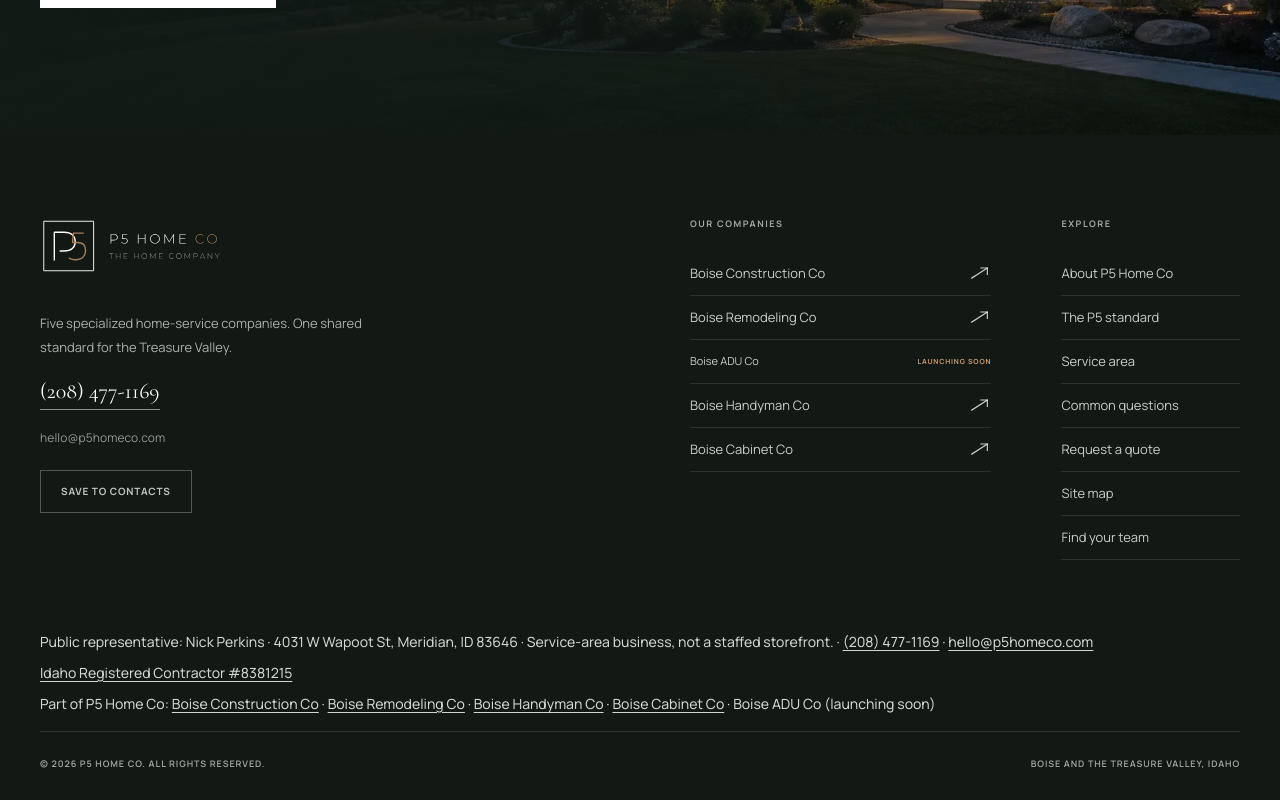
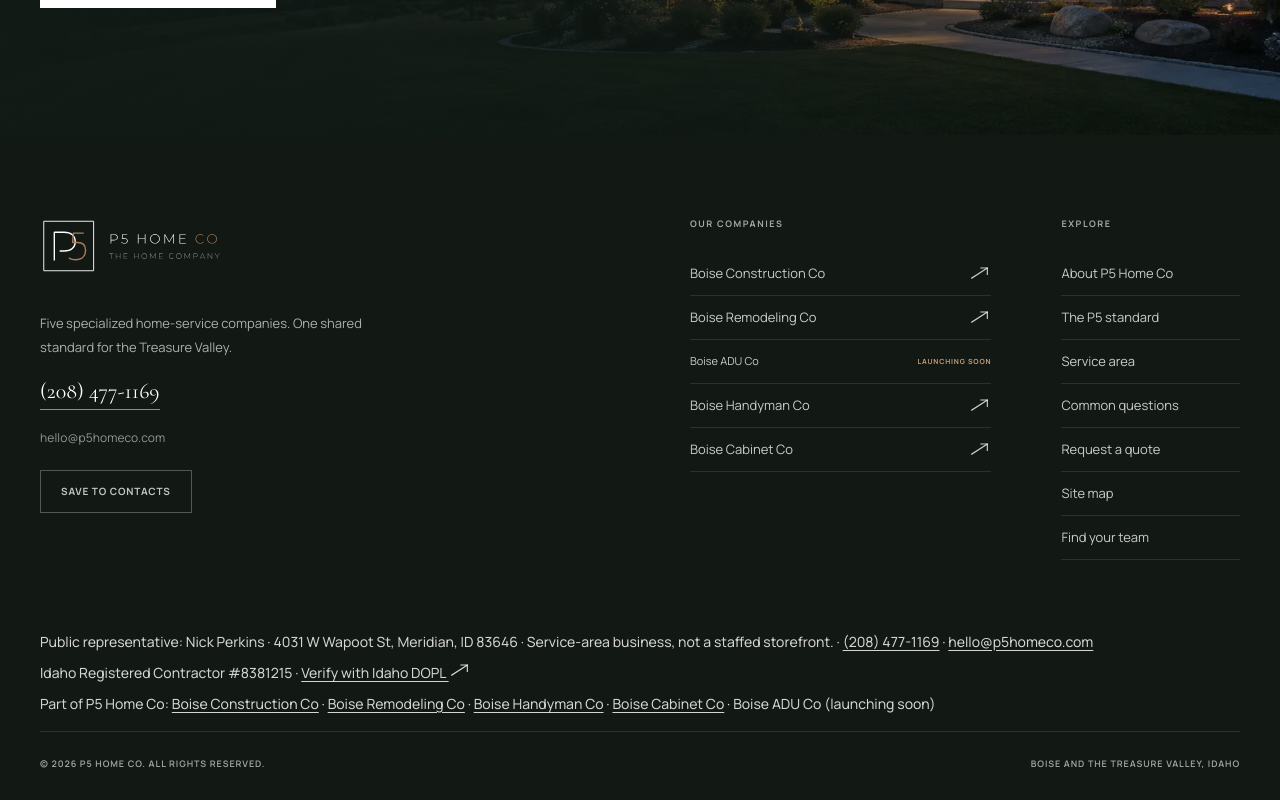
Before and after one commit to webiq1206/p5-home-co, a Next.js app: page / in a window 1280 px wide. Shown: the part 10399-11199 px from the top of the page. Built offline with nearby package versions, Linux system fonts and the light colour scheme.

Commit message:
Keep the registration number outside the DOPL verify link.
showVerifyLink defaults on, and only the quote and thanks pages turn it off so those pages render the number with no edopl link.

Co-authored-by: webIQ <webiq1206@users.noreply.github.com>

```diff
--- a/app/HomePageClient.tsx
+++ b/app/HomePageClient.tsx
@@ -27,6 +27,7 @@ import {
 import { citiesServed, faqs } from "./site";
 import { track } from "./analytics";
 import { homePageSchema, serializeJsonLd } from "./structuredData";
+import Arrow from "@/components/Arrow";
 import PublicIdentity from "@/components/PublicIdentity";
 
 type CompanyKey = "construction" | "remodeling" | "adu" | "handyman" | "cabinetry";
@@ -41,12 +42,6 @@ const companyDetails: Record<CompanyKey, { name: string; reason: string; url: st
   handyman: { name: "Boise Handyman Co", reason: "The skilled home-repair team for finish work, installations, maintenance, and the smaller projects that still deserve professional care.", url: "https://boisehandyman.co", cta: "Visit Boise Handyman Co", label: "Complete repairs", options: ["Drywall or trim repair", "Mounting or installation", "Deck or exterior repair", "A multi-item home list"] },
   cabinetry: { name: "Boise Cabinet Co", reason: "The cabinetry specialists for made-to-order kitchens, vanities, built-ins, and coordinated storage throughout the home.", url: "https://boisecabinet.co", cta: "Visit Boise Cabinet Co", label: "Plan custom cabinets", options: ["Kitchen cabinets", "Bathroom vanity", "Built-ins or storage", "Whole-home cabinetry"] },
 };
-
-const Arrow = ({ diagonal = false, reverse = false }: { diagonal?: boolean; reverse?: boolean }) => (
-  <svg aria-hidden="true" className={`arrow${diagonal ? " arrow-diagonal" : ""}${reverse ? " arrow-reverse" : ""}`} viewBox="0 0 24 16" fill="none">
-    {diagonal ? <><line x1="3" y1="13" x2="20" y2="2" /><polyline points="13 2 20 2 20 9" /></> : reverse ? <><line x1="21" y1="8" x2="3" y2="8" /><polyline points="9 2 3 8 9 14" /></> : <><line x1="3" y1="8" x2="21" y2="8" /><polyline points="15 2 21 8 15 14" /></>}
-  </svg>
-);
 
 const HeaderWordmark = () => (
   <Link className="wordmark" href="/#top" aria-label="P5 Home Co, back to top">
--- a/app/quote/thanks/page.tsx
+++ b/app/quote/thanks/page.tsx
@@ -42,7 +42,7 @@ export default function QuoteThanksPage() {
             <Link href="/">Back to P5 Home Co</Link>
             <Link href="/#companies">Meet the five companies</Link>
           </p>
-          <PublicIdentity tone="ink" doplLink={false} />
+          <PublicIdentity tone="ink" showVerifyLink={false} />
         </div>
       </section>
     </main>
--- /dev/null
+++ b/components/Arrow.tsx
@@ -0,0 +1,7 @@
+export default function Arrow({ diagonal = false, reverse = false }: { diagonal?: boolean; reverse?: boolean }) {
+  return (
+    <svg aria-hidden="true" className={`arrow${diagonal ? " arrow-diagonal" : ""}${reverse ? " arrow-reverse" : ""}`} viewBox="0 0 24 16" fill="none">
+      {diagonal ? <><line x1="3" y1="13" x2="20" y2="2" /><polyline points="13 2 20 2 20 9" /></> : reverse ? <><line x1="21" y1="8" x2="3" y2="8" /><polyline points="9 2 3 8 9 14" /></> : <><line x1="3" y1="8" x2="21" y2="8" /><polyline points="15 2 21 8 15 14" /></>}
+    </svg>
+  );
+}
--- a/components/PublicIdentity.tsx
+++ b/components/PublicIdentity.tsx
@@ -1,4 +1,5 @@
 import type { ReactNode } from "react";
+import Arrow from "@/components/Arrow";
 import {
   IDAHO_DOPL_PUBLIC_SEARCH,
   PUBLIC_EMAIL,
@@ -46,11 +47,11 @@ function withLinks(text: string, labels: readonly { label: string; href: string
 /** The approved NAP, registration, and sister-company row. Text content matches the audit strings. */
 export default function PublicIdentity({
   tone = "inherit",
-  doplLink = true,
+  showVerifyLink = true,
 }: {
   tone?: "inherit" | "ink";
-  /** When false, the registration line is plain text. Footer and legal pages leave this on. */
-  doplLink?: boolean;
+  /** When false, the registration number stays and the DOPL link is omitted. */
+  showVerifyLink?: boolean;
 }) {
   return (
     <div className={`public-identity${tone === "ink" ? " public-identity-ink" : ""}`}>
@@ -61,12 +62,20 @@ export default function PublicIdentity({
         ])}
       </p>
       <p className="public-registration">
-        {doplLink ? (
-          <a href={IDAHO_DOPL_PUBLIC_SEARCH} target="_blank" rel="noopener">
-            {PUBLIC_REGISTRATION}
-          </a>
-        ) : (
-          PUBLIC_REGISTRATION
+        {PUBLIC_REGISTRATION}
+        {showVerifyLink && (
+          <>
+            {" · "}
+            <a
+              href={IDAHO_DOPL_PUBLIC_SEARCH}
+              target="_blank"
+              rel="noopener noreferrer"
+              title="Look up registration 8381215 on Idaho DOPL"
+              aria-label="Verify with Idaho DOPL: look up registration 8381215, opens in a new tab"
+            >
+              Verify with Idaho DOPL <Arrow diagonal />
+            </a>
+          </>
         )}
       </p>
       <p className="sister-sites">{withLinks(SISTER_LINE, SISTER_LINKS)}</p>
```
Also changed, not shown: app/quote/QuoteLanding.tsx (+2 -17 lines), 1 other file (tests, documents, lock files or other folders).
